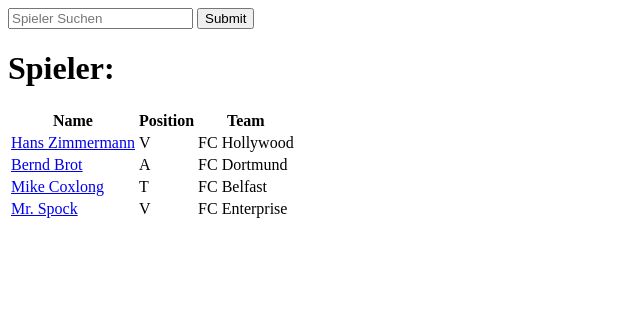
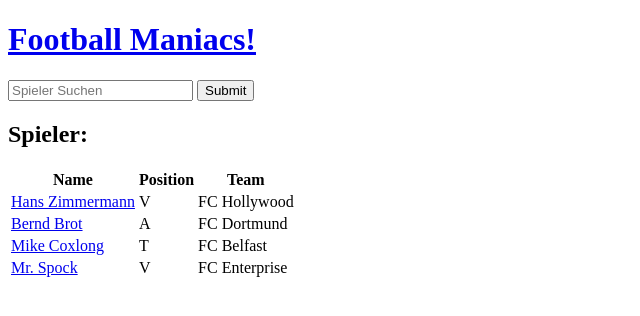
Before and after one commit to Daniel18742069/Fussballauktion, a PHP site: page / in a window 1280 px wide. Shown: the top 316 px of the page, without its empty margins (0-640 px from the left). Run offline with PHP 8.4, Linux system fonts and the light colour scheme; data comes from the database, SQL or seed files in the repository.

Commit message:
Website Logo-link

```diff
--- a/template/index.tmp.php
+++ b/template/index.tmp.php
@@ -3,6 +3,11 @@
 
 <body>
 	<header>
+		<!--Website Logo-->
+		<h1>
+			<a href="index.php">Football Maniacs!</a>
+		</h1>
+
 		<!--Searchbar-->
 		<form action="index.php" method="get">
 			<input name="act" type="hidden" value="search" />
@@ -12,7 +17,8 @@
 	</header>
 
 	<main>
-		<h1>Spieler:</h1>
+		<!--Display all Players-->
+		<h2>Spieler:</h2>
 		<table>
 			<thead>
 				<th>Name</th>
--- a/template/search.tmp.php
+++ b/template/search.tmp.php
@@ -3,6 +3,10 @@
 
 <body>
 	<header>
+		<!--Website Logo-->
+		<h1>
+			<a href="index.php">Football Maniacs!</a>
+		</h1>
 
 		<!--Searchbar-->
 		<form action="index.php" method="get">
```
